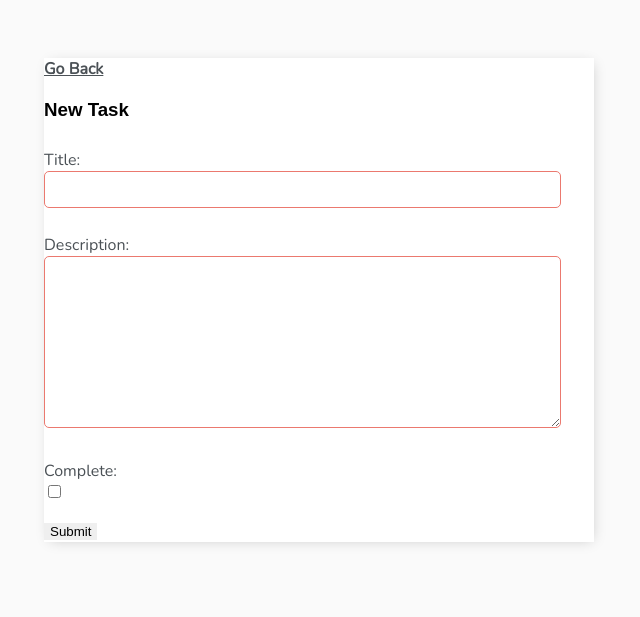
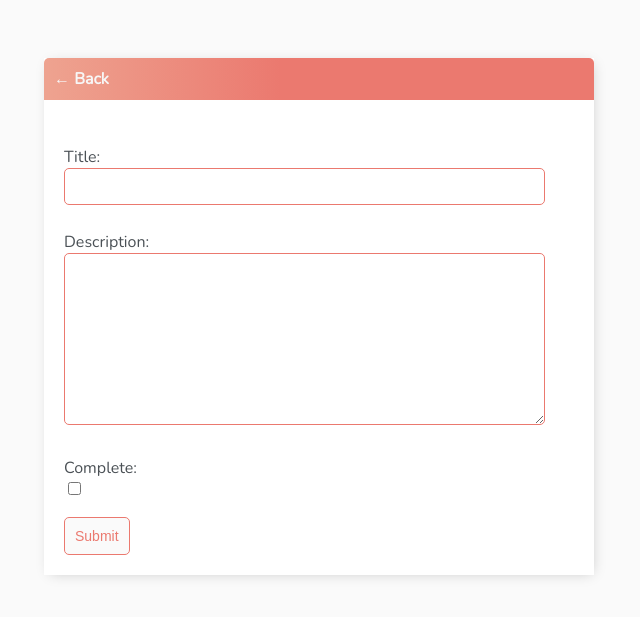
Before and after one commit to ethan-pt/todo_list, a Django app: page /task-create/ in a window 1280 px wide. Shown: the top 617 px of the page, without its empty margins (321-961 px from the left). Run offline with Django 4.2, Linux system fonts and the light colour scheme; the visitor is signed in with stand-in values (Sample User, id 1).

Commit message:
style new/edit task page

```diff
--- a/todo_list/templates/todo_list/task_form.html
+++ b/todo_list/templates/todo_list/task_form.html
@@ -1,16 +1,17 @@
 {% extends 'todo_list/main.html' %}
 {% block content %}
 
-<a href="{% url 'tasks' %}">Go Back</a>
+<div class="header-bar">
+    <a href="{% url 'tasks' %}">&#8592; Back</a>
+</div>
 
+<div class="card-body">
+    <form method="POST" action="">
+        {% csrf_token %}
+        {{form.as_p}}
 
-<h3>New Task</h3>
-
-<form method="POST" action="">
-    {% csrf_token %}
-    {{form.as_p}}
-
-    <input type="submit" value="Submit">
-</form>
+        <input class="button" type="submit" value="Submit">
+    </form>
+</div>
 
 {% endblock content %}
```
